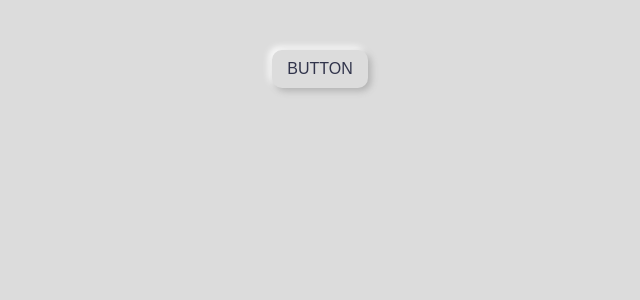
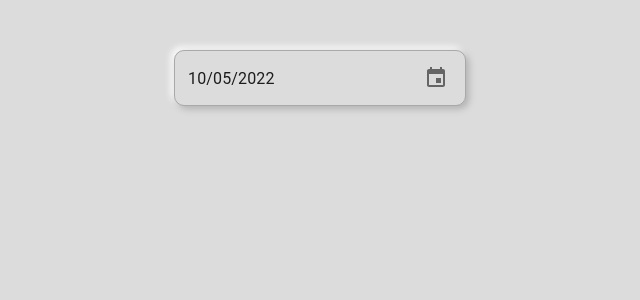
Before and after one commit to IvanMykytyn/in-process, a React (Create React App) app: page / in a window 1280 px wide. Shown: the top 300 px of the page, without its empty margins (320-960 px from the left). Built offline with nearby package versions, Linux system fonts and the light colour scheme.

Commit message:
'test_version_of_calendar'

```diff
--- a/package.json
+++ b/package.json
@@ -7,6 +7,7 @@
     "@emotion/react": "^11.10.4",
     "@emotion/styled": "^11.10.4",
     "@mui/material": "^5.10.8",
+    "@mui/x-date-pickers": "^5.0.3",
     "@testing-library/jest-dom": "^5.16.5",
     "@testing-library/react": "^13.4.0",
     "@testing-library/user-event": "^13.5.0",
@@ -17,6 +18,7 @@
     "@types/react": "^18.0.21",
     "@types/react-dom": "^18.0.6",
     "axios": "^1.0.0",
+    "dayjs": "^1.11.5",
     "node-sass": "^7.0.3",
     "react": "^18.2.0",
     "react-dom": "^18.2.0",
--- a/src/App.module.scss
+++ b/src/App.module.scss
@@ -9,24 +9,3 @@
   justify-content: center;
   align-items: center;
 }
-
-.circle{
-  padding: 10px 15px;
-  border-radius: 10px;
-  box-shadow:  $outerBoxShadow;
-  color: #31344b;
-  display: flex;
-  align-items: center;
-  justify-content: center;
-  cursor: pointer;
-  border: none;
-  background-color: inherit;
-  transition: box-shadow 0.3s ease-in-out;
-  text-transform: uppercase;
-
-  &:hover,
-  &:focus,
-  &:active{
-    box-shadow: $innerBoxShadow;
-  }
-}
--- a/src/App.tsx
+++ b/src/App.tsx
@@ -1,12 +1,15 @@
 import * as React from 'react';
 
 import css from './App.module.scss';
+
+import { Calendar } from './components';
+
 
 function App() {
     return (
         <div className={css.container}>
             <div className={css.wrapper}>
-                <button className={css.circle} type={'button'}>Button</button>
+                <Calendar/>
             </div>
         </div>
     );
--- /dev/null
+++ b/src/components/Calendar/Calendar.module.scss
@@ -0,0 +1,134 @@
+@import "../../App.module";
+
+.calendar {
+
+  //:global(.css-169iwlq-MuiCalendarPicker-root) {
+  //  color: red !important;
+  //  background-color: red !important;
+  //}
+}
+
+:global(.css-o9k5xi-MuiInputBase-root-MuiOutlinedInput-root) {
+  box-shadow: $outerBoxShadow;
+  border: none;
+  border-radius: 10px !important;
+  transition: 0.5s opacity;
+  padding: 0 !important;
+
+  &:hover {
+    opacity: 0.8;
+  }
+}
+
+:global(.css-nxo287-MuiInputBase-input-MuiOutlinedInput-input) {
+  transition: 0.5s color;
+
+  :global(.css-o9k5xi-MuiInputBase-root-MuiOutlinedInput-root) &:hover,
+  &:focus,
+  &:active {
+    color: $primaryColor !important;
+  }
+}
+
+
+:global(.css-1d3z3hw-MuiOutlinedInput-notchedOutline),
+:global(.css-1sumxir-MuiFormLabel-root-MuiInputLabel-root) {
+  display: none !important;
+}
+
+:global(.css-1tkx1wf-MuiSvgIcon-root-MuiPickersCalendarHeader-switchViewIcon),
+:global(.css-118r9cm-MuiSvgIcon-root-MuiPickersCalendarHeader-switchViewIcon),
+:global(.css-i4bv87-MuiSvgIcon-root), {
+  background-color: $CalendarBntColor;
+  border-radius: 8px;
+  color: $white;
+  transition: 0.5s opacity;
+
+  &:hover,
+  &:focus,
+  &:active {
+    opacity: 0.7;
+  }
+
+}
+
+:global(.css-1yq5fb3-MuiButtonBase-root-MuiIconButton-root) {
+  margin: 0 10px 0 0 !important;
+  transition: opacity 0.5s ease-in-out;
+
+  &:hover,
+  &:focus,
+  &:active {
+    box-shadow: $innerBoxShadow;
+
+    svg {
+      fill: $primaryColor;
+    }
+  }
+
+  svg {
+    fill: $CalendarBntColor;
+    background-color: $background;
+    z-index: -1;
+  }
+}
+
+:global(.css-169iwlq-MuiCalendarPicker-root),
+:global(.css-1yllih9-MuiPaper-root-MuiPickersPopper-paper) {
+  background-color: #f0f0f3;
+  border-radius: 25px !important;
+  //box-shadow: $outerBoxShadow;
+}
+
+:global(.css-12mkn7b-MuiButtonBase-root-MuiIconButton-root-MuiPickersCalendarHeader-switchViewButton) {
+  padding: 0 !important;
+}
+
+:global(.css-10fao8b-MuiPickersCalendarHeader-labelContainer) {
+  background-color: $white;
+  padding: 5px;
+  border-radius: 10px;
+}
+
+:global(.css-raiqh1-MuiTypography-root-MuiDayPicker-weekDayLabel) {
+  color: #a0a5b9;
+  font-weight: 700 !important;
+  font-size: 14px !important;
+}
+
+:global(.css-6t5f1e-MuiDayPicker-monthContainer),
+:global(.css-sf5t6v-PrivatePickersSlideTransition-root-MuiDayPicker-slideTransition) {
+  background-color: #f6f6f7 !important;
+  border-radius: 25px !important;
+  padding: 10px 0 0 0;
+}
+
+:global(.css-bkrceb-MuiButtonBase-root-MuiPickersDay-root) {
+  background-color: #f6f6f7 !important;
+  font-size: 16px !important;
+  color: $CalendarBntColor !important;
+  border-radius: 8px !important;
+  transition: color 0.5s, background-color 0.5s;
+
+  &:hover {
+    background-color: $CalendarBntColor !important;
+    color: $white !important;
+  }
+}
+
+:global(.css-195y93z-MuiButtonBase-root-MuiPickersDay-root:not(.Mui-selected)),
+:global(.css-3eghsz-PrivatePickersYear-button.Mui-selected),
+:global(.css-195y93z-MuiButtonBase-root-MuiPickersDay-root.Mui-selected) {
+  background-color: $CalendarBntColor !important;
+  color: $white !important;
+  font-size: 16px !important;
+  border-radius: 8px;
+  border: transparent !important;
+  transition: opacity 0.5s;
+
+  &:hover,
+  &:focus,
+  &:active {
+    opacity: 0.7;
+  }
+}
--- /dev/null
+++ b/src/components/Calendar/Calendar.tsx
@@ -0,0 +1,37 @@
+import {FC, useState} from "react";
+import dayjs, {Dayjs} from 'dayjs';
+import Stack from '@mui/material/Stack';
+import TextField from '@mui/material/TextField';
+import {LocalizationProvider} from '@mui/x-date-pickers/LocalizationProvider';
+import {AdapterDayjs} from '@mui/x-date-pickers/AdapterDayjs';
+import {DesktopDatePicker} from '@mui/x-date-pickers/DesktopDatePicker';
+
+import css from "./Calendar.module.scss";
+
+const Calendar: FC = () => {
+    const [value, setValue] = useState<Dayjs | null>(
+        dayjs('2022-10-05T21:11:54'),
+    );
+
+    const handleChange = (newValue: Dayjs | null) => {
+        setValue(newValue);
+    };
+
+    return (
+        <div className={css.calendar}>
+            <LocalizationProvider dateAdapter={AdapterDayjs}>
+                <Stack spacing={3}>
+                    <DesktopDatePicker
+                        label=""
+                        inputFormat="MM/DD/YYYY"
+                        value={value}
+                        onChange={handleChange}
+                        renderInput={(params) => <TextField {...params} />}
+                    />
+                </Stack>
+            </LocalizationProvider>
+        </div>
+    );
+};
+
+export {Calendar};
--- a/src/components/index.ts
+++ b/src/components/index.ts
@@ -1 +1 @@
-export {}
+export * from "./Calendar/Calendar";
--- a/src/scss/_global.module.scss
+++ b/src/scss/_global.module.scss
@@ -1,3 +1,4 @@
+@import "vars.module";
 
 body {
   background-color: $background;
@@ -11,3 +12,7 @@ body {
   padding: 0 15px;
   margin: 0 auto;
 }
+
+//:global(.css-o9k5xi-MuiInputBase-root-MuiOutlinedInput-root) {
+//  background-color: red !important;
+//}
--- a/src/scss/_vars.module.scss
+++ b/src/scss/_vars.module.scss
@@ -3,12 +3,13 @@ $background: #dcdcdc;
 $primaryColor: #568cc5;
 $white: #ffffff;
 $gray: #b0b0b0;
+$CalendarBntColor: #656565;
+//#656565
 
 $outerBoxShadow: 3px 3px 7px $gray,
 -3px -3px 7px #ffffff;
-$innerBoxShadow: inset 3px 3px 7px #b0b0b0,
+$innerBoxShadow: inset 3px 3px 7px $gray,
 inset -3px -3px 7px #ffffff;
-//$f
 
 //:root {
 //  --background: #1d1d1d;
```
Also changed, not shown: 1 other file (tests, documents, lock files or other folders).
